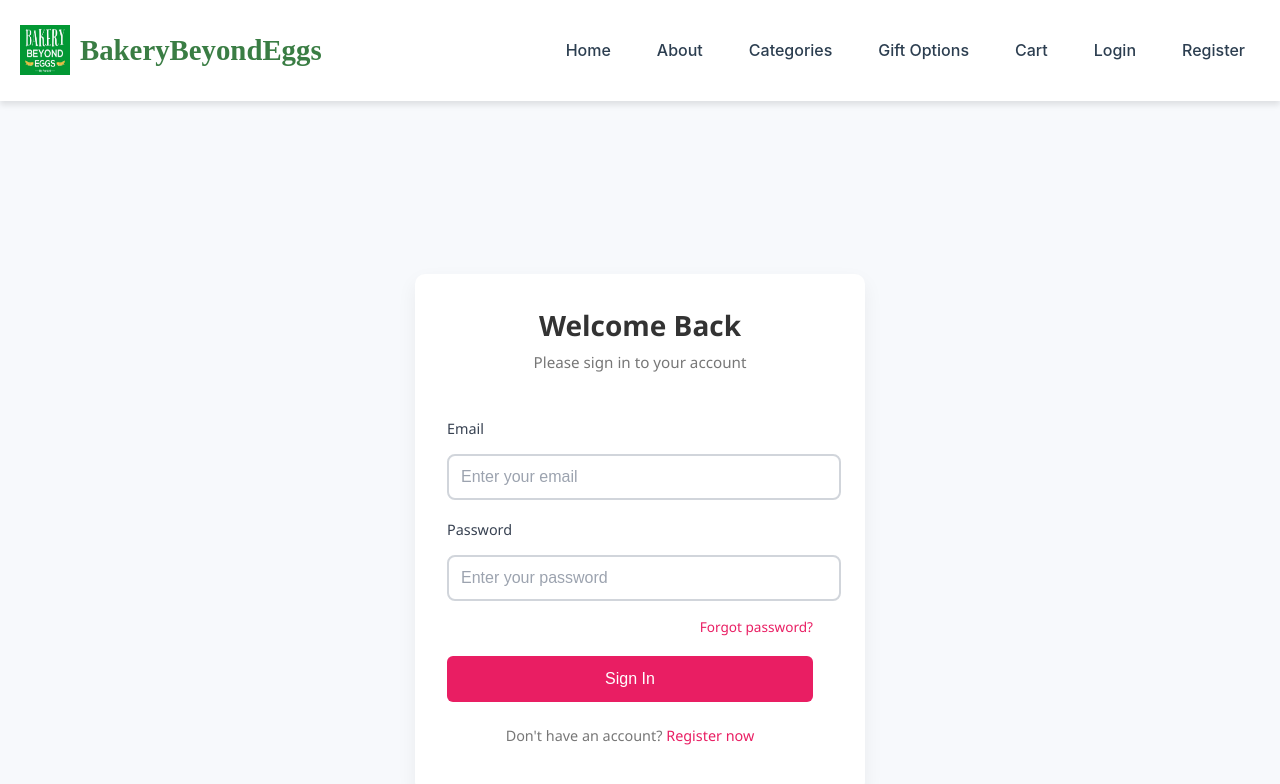
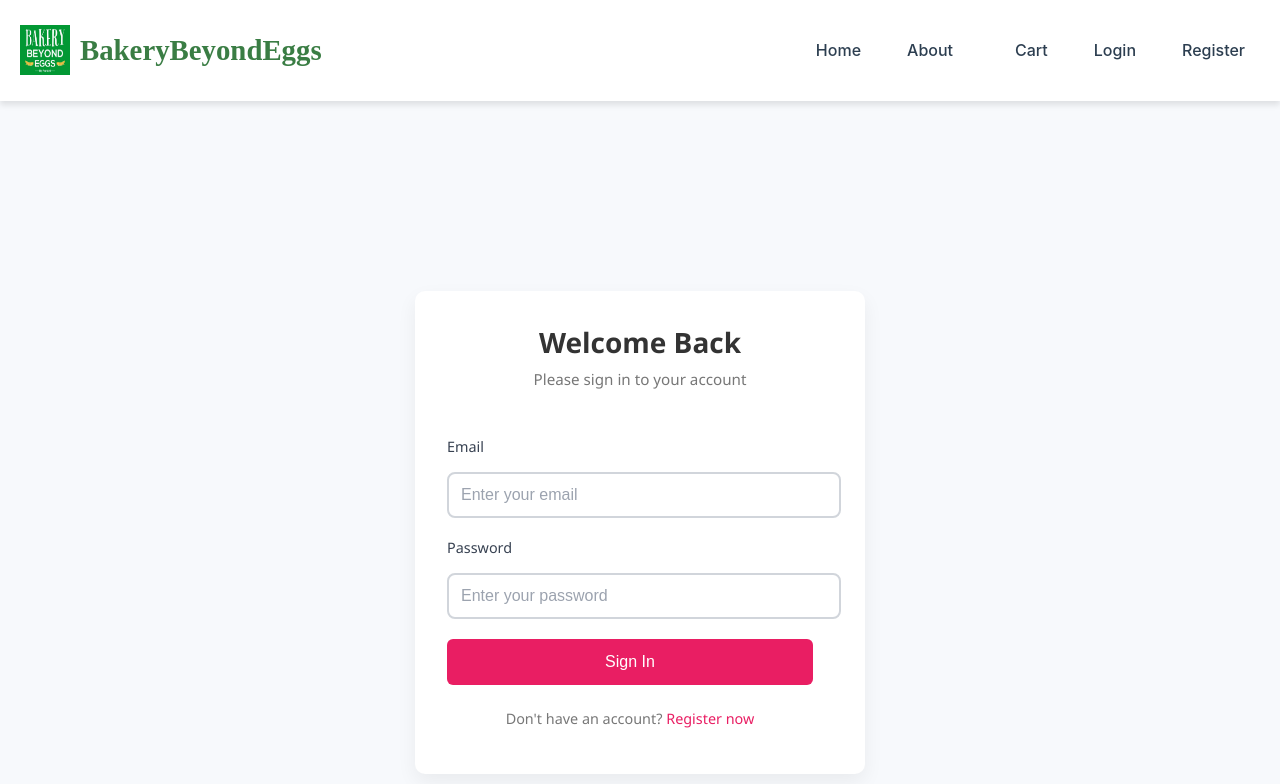
Before and after one commit to anoushka-10/BakeryBeyondEggs, a React (Create React App) app in the folder Frontend/: page /login in a window 1280 px wide. Shown: the top 784 px of the page. Built offline with nearby package versions, Linux system fonts and the light colour scheme.

Commit message:
frontend changes

```diff
--- a/Frontend/src/CartPage.jsx
+++ b/Frontend/src/CartPage.jsx
@@ -179,7 +179,7 @@ const CartPage = () => {
     }
 
     const message = formatWhatsAppMessage();
-    const phoneNumber = "919999114647";
+    const phoneNumber = "919999114427";
     const whatsappUrl = generateWhatsAppLink(phoneNumber, message);
 
     window.open(whatsappUrl, "_blank");
--- a/Frontend/src/Login.js
+++ b/Frontend/src/Login.js
@@ -93,9 +93,9 @@ const Login = () => {
               className="form-input"
               placeholder="Enter your password"
             />
-            <div className="forgot-password">
+            {/* <div className="forgot-password">
               <a href="/forgot-password">Forgot password?</a>
-            </div>
+            </div> */}
           </div>
 
           <button
@@ -115,7 +115,7 @@ const Login = () => {
 
           <div className="auth-links">
             <p>
-              Don't have an account? <a href="/register">Register now</a>
+              Don't have an account? <a href="/registerform">Register now</a>
             </p>
           </div>
         </form>
--- a/Frontend/src/Navbar.js
+++ b/Frontend/src/Navbar.js
@@ -114,7 +114,7 @@ function Navbar() {
           onMouseEnter={() => setDropdownVisible(true)}
           onMouseLeave={() => setDropdownVisible(false)}
         >
-          <span className="navbar-link">Categories</span>
+          {/* <span className="navbar-link">Categories</span> */}
           {dropdownVisible && (
             <ul className="dropdown-menu">
               <li
@@ -149,9 +149,9 @@ function Navbar() {
             </ul>
           )}
         </li>
-        <li>
+        {/* <li>
           <Link to="/gift-options" className="navbar-link">Gift Options</Link>
-        </li>
+        </li> */}
         <li>
           <Link to="/cart" className="navbar-link">Cart</Link>
         </li>
```
